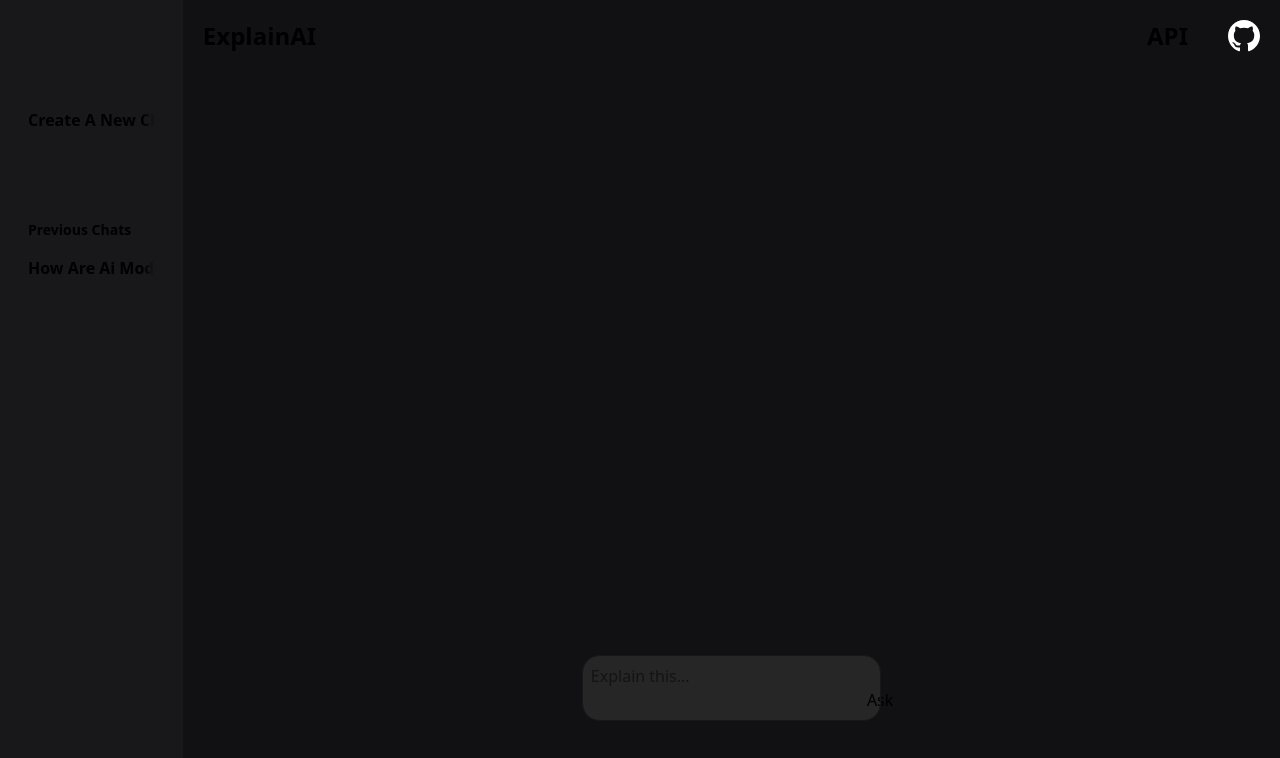
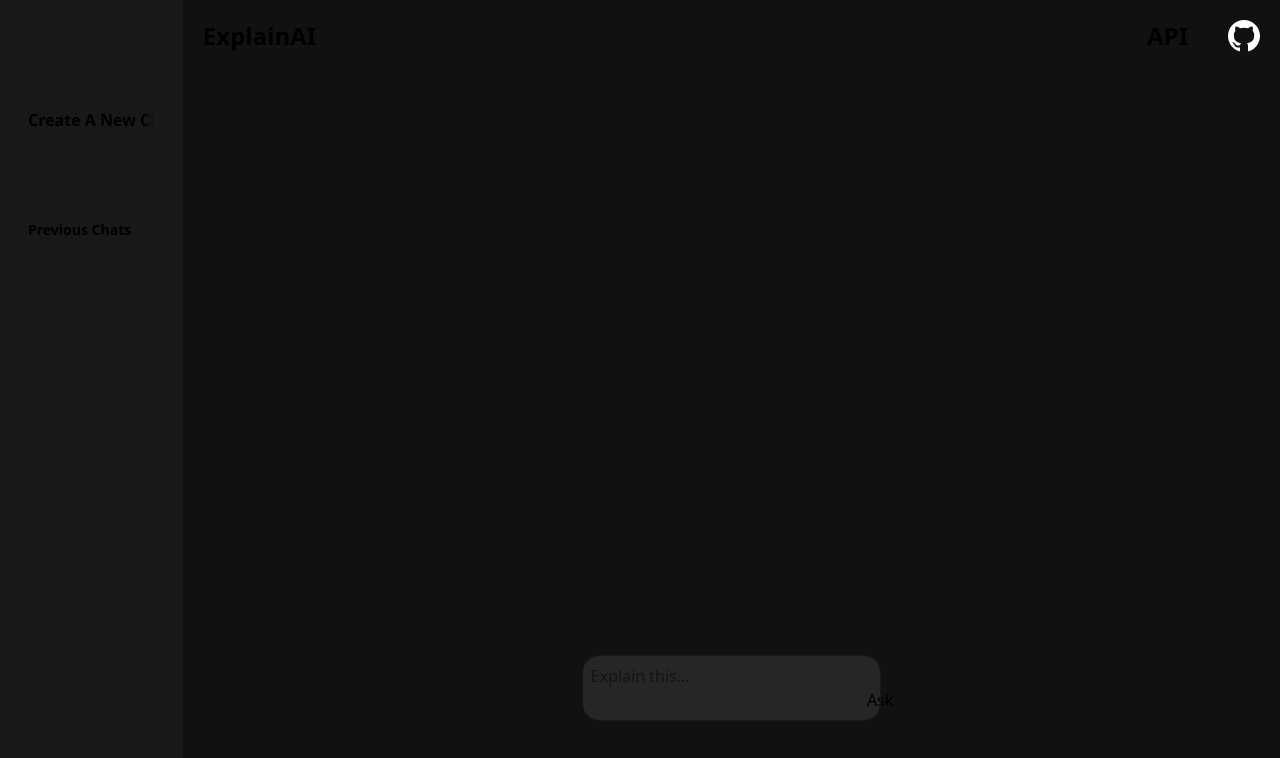
Before and after one commit to JFree00/ExplainAi, a React (Vite) app in the folder src/client/: page / in a window 1280 px wide. Shown: the top 758 px of the page. Built offline with nearby package versions, Linux system fonts and the light colour scheme.

Commit message:
refactor(client): remove mockChat prop from Sidebar

```diff
--- a/src/client/src/App.tsx
+++ b/src/client/src/App.tsx
@@ -1,13 +1,12 @@
 import { Header } from "./components/ui/header.tsx";
 import { Outlet } from "react-router";
-import { mockChat } from "./types/chat-types.ts";
 import { Sidebar } from "./components/sidebar/sidebar.tsx";
 
 function App() {
   return (
     <>
       <div className={"flex"}>
-        <Sidebar chats={[mockChat]} />
+        <Sidebar />
         <div className={"flex flex-col basis-full content-start"}>
           <Header />
           <main className={"grow basis-full"}>
--- a/src/client/src/components/sidebar/sidebar.tsx
+++ b/src/client/src/components/sidebar/sidebar.tsx
@@ -2,10 +2,10 @@
 import { SidebarButton } from "./sidebar-button.tsx";
 
 interface SidebarProps {
-  chats: ChatData[];
+  chats?: ChatData[];
 }
 export function Sidebar({ chats }: SidebarProps) {
-  const sidebarChats = chats.map((chat) => {
+  const sidebarChats = chats?.map((chat) => {
     return (
       <li className={""}>
         <SidebarButton to={"/"}>
```
